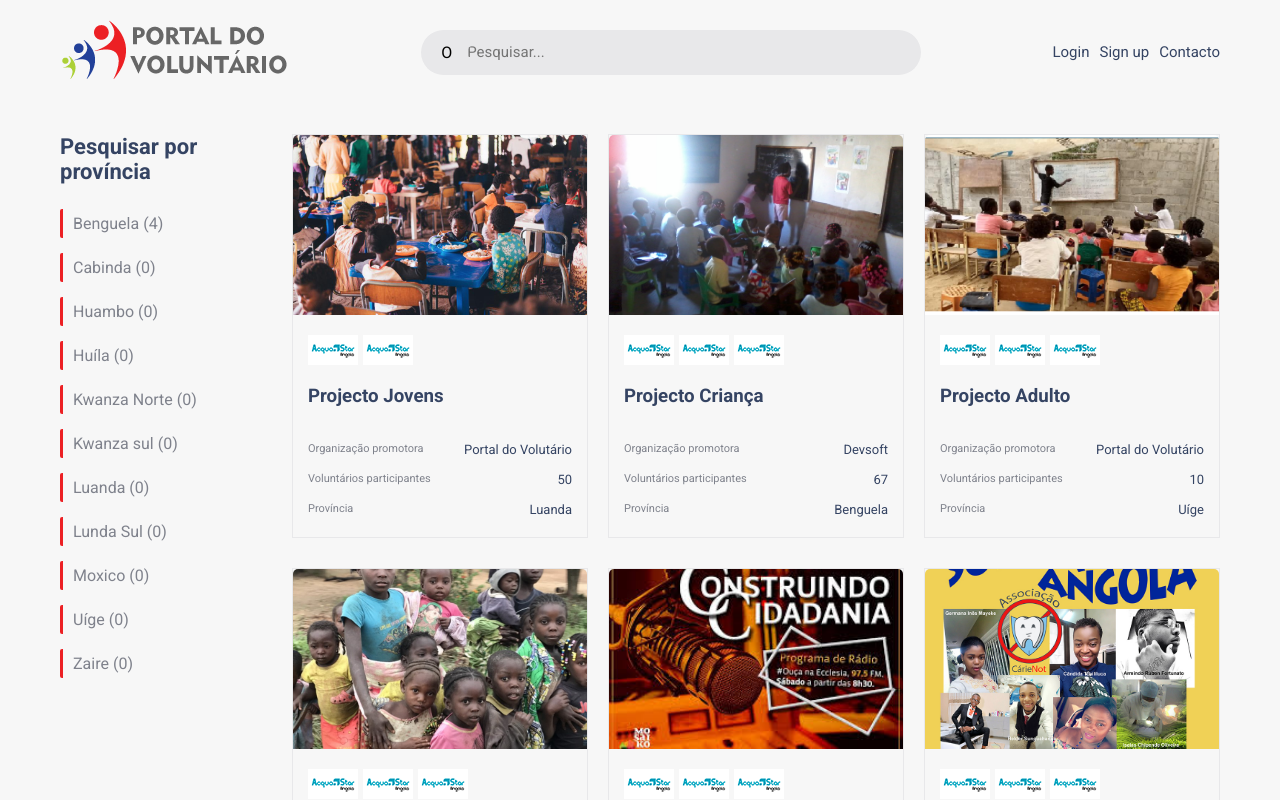
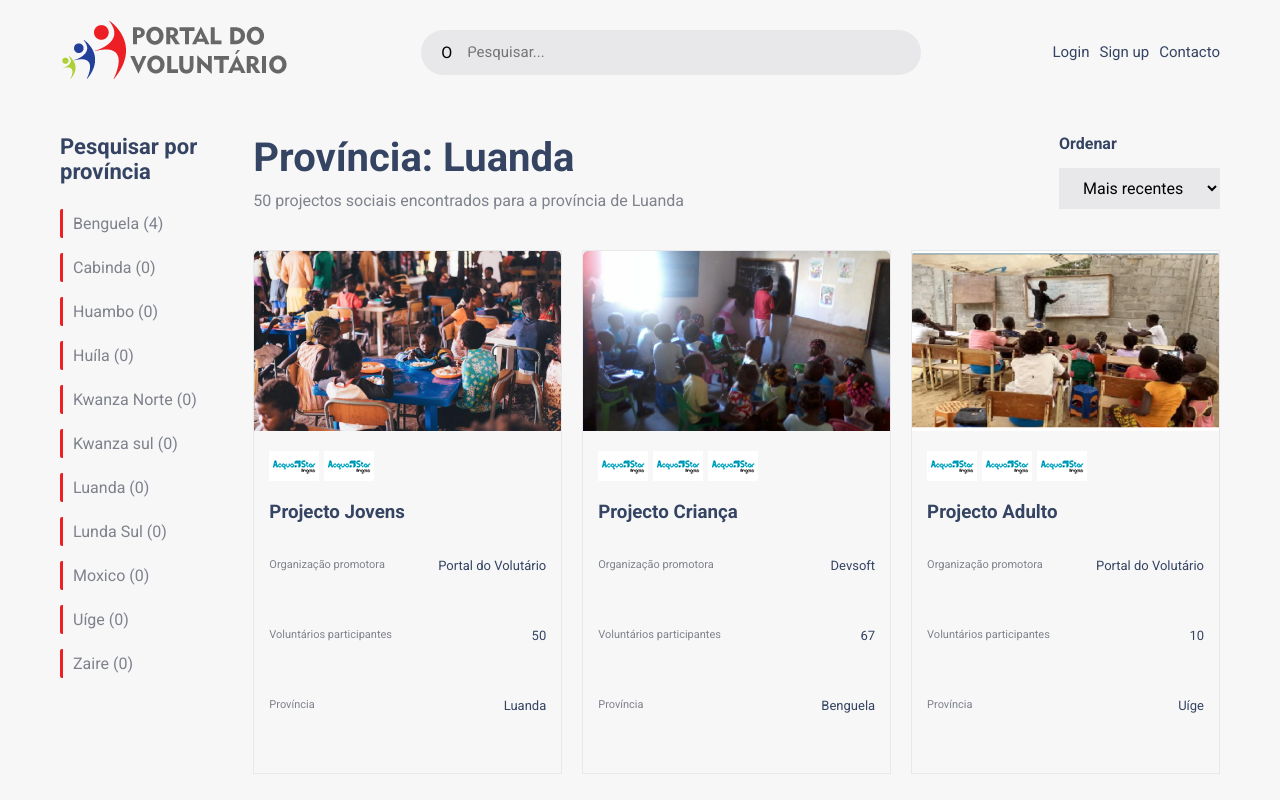
Before and after one commit to FelixPereira/bvolunt, a React (Vite) app: page / in a window 1280 px wide. Shown: the top 800 px of the page. Built offline with nearby package versions, Linux system fonts and the light colour scheme.

Commit message:
chore: add @mui/material package

```diff
--- a/package.json
+++ b/package.json
@@ -10,7 +10,6 @@
     "test": "jest --watchAll"
   },
   "dependencies": {
-    "@mui/icons-material": "^5.11.11",
     "@reduxjs/toolkit": "^1.9.3",
     "@testing-library/jest-dom": "^5.16.5",
     "@testing-library/react": "^14.0.0",
@@ -35,6 +34,10 @@
     "styled-components": "^5.3.8"
   },
   "devDependencies": {
+    "@emotion/react": "^11.10.6",
+    "@emotion/styled": "^11.10.6",
+    "@mui/icons-material": "^5.11.11",
+    "@mui/material": "^5.11.12",
     "@swc/jest": "^0.2.24",
     "@types/jest": "^29.4.0",
     "@types/react": "^18.0.27",
--- a/src/App.tsx
+++ b/src/App.tsx
@@ -1,16 +1,8 @@
-import styled from 'styled-components';
 import { Routes, Route } from 'react-router-dom';
 import { Header } from './components/header';
 import { Layout } from './components/layout';
 import { SocialProjectsPage } from './pages/socialProjectsPage';
-
-const PageWrapper = styled.div`
-  max-width: 75rem;
-  margin: 0 auto;
-  width: 100vw;
-  height: 100vh;
-  padding: 0 1.25rem;
-`;
+import { PageWrapper } from './GlobalStyle';
 
 function App() {
   return (
--- a/src/GlobalStyle.ts
+++ b/src/GlobalStyle.ts
@@ -10,6 +10,7 @@ export const GlobalStyle = createGlobalStyle`
 
   body {
     background-color: ${theme.color.background};
+    padding-bottom: 100px;
   }
 
   body, button, input, select {
@@ -29,3 +30,10 @@ export const GlobalStyle = createGlobalStyle`
     height: 100vh;
   }
 `;
+
+export const PageWrapper = styled.div`
+  max-width: 75rem;
+  margin: 0 auto;
+  width: 100vw;
+  padding: 0 1.25rem;
+`;
--- a/src/components/layout/index.tsx
+++ b/src/components/layout/index.tsx
@@ -1,13 +1,20 @@
 import { Outlet } from 'react-router-dom';
+import { Sidebar } from '../sidebar';
 import styled from 'styled-components';
 
 export const Container = styled.main`
+  display: flex;
+  justify-content: space-between;
+  align-items: flex-start;
+  padding-top: 30px;
+
   width: 100%;
 `;
 
 export function Layout() {
   return (
     <Container>
+      <Sidebar />
       <Outlet />
     </Container>
   );
--- a/src/components/sidebar/style.ts
+++ b/src/components/sidebar/style.ts
@@ -23,8 +23,9 @@ export const Container = styled.aside`
 
     &:hover {
       background-color: ${theme.color.primary};
+      color: ${theme.color.neutralLight};
       transition: 0.3s;
-      border-left-color: ${theme.color.neutralLight};
+      border-left-color: ${theme.color.secondary};
     }
   }
 `;
--- a/src/components/socialProjectsContainer/style.ts
+++ b/src/components/socialProjectsContainer/style.ts
@@ -4,5 +4,4 @@ export const Container = styled.div`
   display: grid;
   grid-template-columns: repeat(3, 1fr);
   gap: 30px 20px;
-  width: 80%;
 `;
--- a/src/pages/socialProjectsPage/index.tsx
+++ b/src/pages/socialProjectsPage/index.tsx
@@ -1,11 +1,24 @@
-import { Sidebar } from '../../components/sidebar';
 import { SocialProjectsContainer } from '../../components/socialProjectsContainer';
-import { Container } from '../style';
+import { Container } from './style';
 
 export function SocialProjectsPage() {
   return (
     <Container>
-      <Sidebar />
+      <div className='content_header'>
+        <div className='title'>
+          <h2>Província: Luanda</h2>
+          <p>50 projectos sociais encontrados para a província de Luanda</p>
+        </div>
+
+        <div className='order'>
+          <strong>Ordenar</strong>
+          <select>
+            <option value="">Mais recentes</option>
+            <option value="">Mais antigos</option>
+          </select>
+        </div>
+      </div>
+
       <SocialProjectsContainer />
     </Container>
   );
--- /dev/null
+++ b/src/pages/socialProjectsPage/style.ts
@@ -0,0 +1,35 @@
+import styled from 'styled-components';
+import { theme } from '../../theme';
+
+export const Container = styled.div`
+  width: 100%;
+
+  .content_header {
+    display: flex;
+    justify-content: space-between;
+
+    .order {
+      display: flex;
+      flex-direction: column;
+      row-gap: 15px;
+
+      select {
+        border: none;
+        outline: none;
+        background-color: ${theme.color.neutralGray};
+        padding: 10px 20px;
+      }
+    }
+  }
+
+  h2 {
+    font-size: 40px;
+    margin-bottom: 10px;
+    color: ${theme.color.textTitle};
+  }
+
+  p {
+    color: ${theme.color.textBody};
+    margin-bottom: 40px;
+  }
+`;
--- a/src/pages/style.ts
+++ /dev/null
@@ -1,9 +0,0 @@
-import styled from 'styled-components';
-
-export const Container = styled.div`
-  display: flex;
-  justify-content: space-between;
-  align-items: flex-start;
-  padding: 30px 0;
-  width: 100%;
-`;
--- a/src/theme.ts
+++ b/src/theme.ts
@@ -5,6 +5,7 @@ type colors = {
   secTextTitle: string;
   primary: string;
   secondary: string;
+  ternary: string;
   neutralGray: string;
   neutralBlue: string;
   neutralLight: string;
@@ -31,6 +32,7 @@ export const theme: ThemeProps = {
     secTextTitle: '#F2F2F3',
     primary: '#EC2024',
     secondary: '#224099',
+    ternary: '#ACD036',
     neutralGray: '#E8E8EA',
     neutralBlue: '#F4F9FE',
     neutralLight: '#ffffff',
```
Also changed, not shown: src/store/socialProjects.ts (+6 -6 lines), 1 other file (tests, documents, lock files or other folders).
